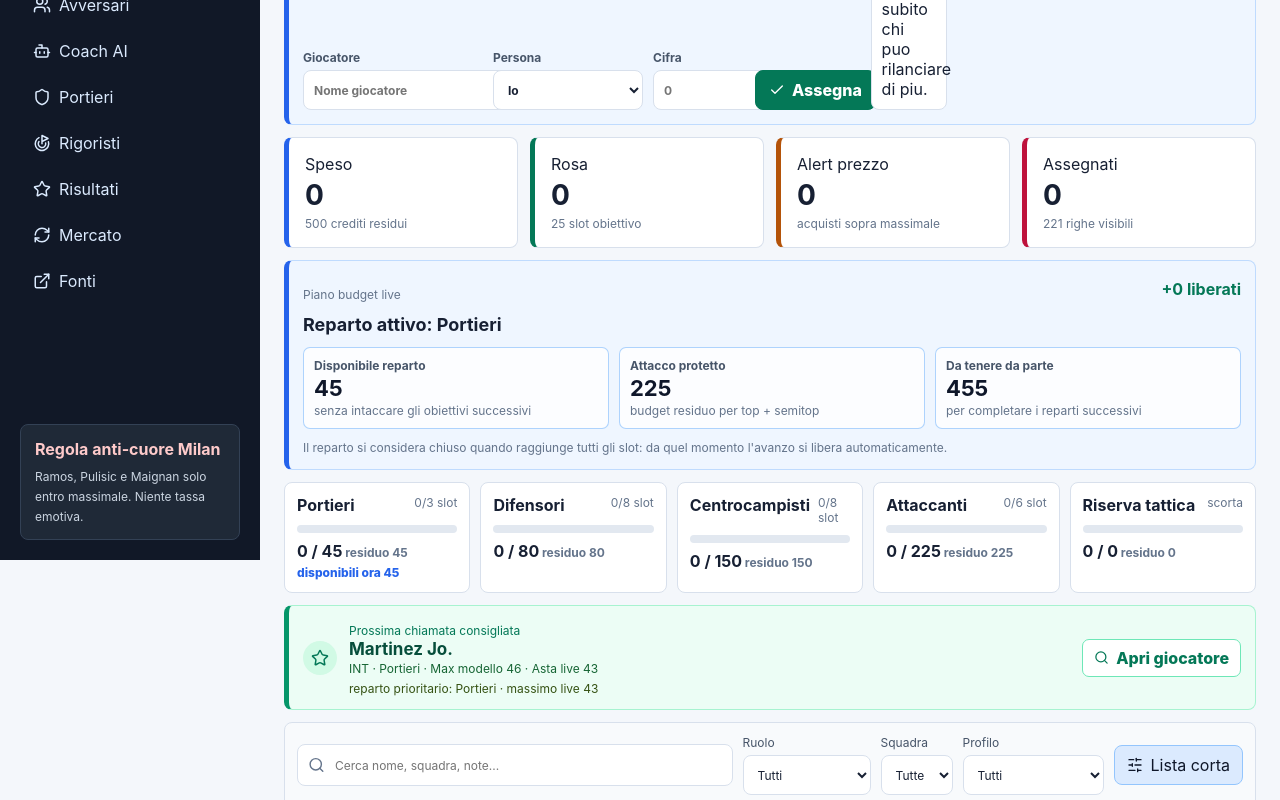
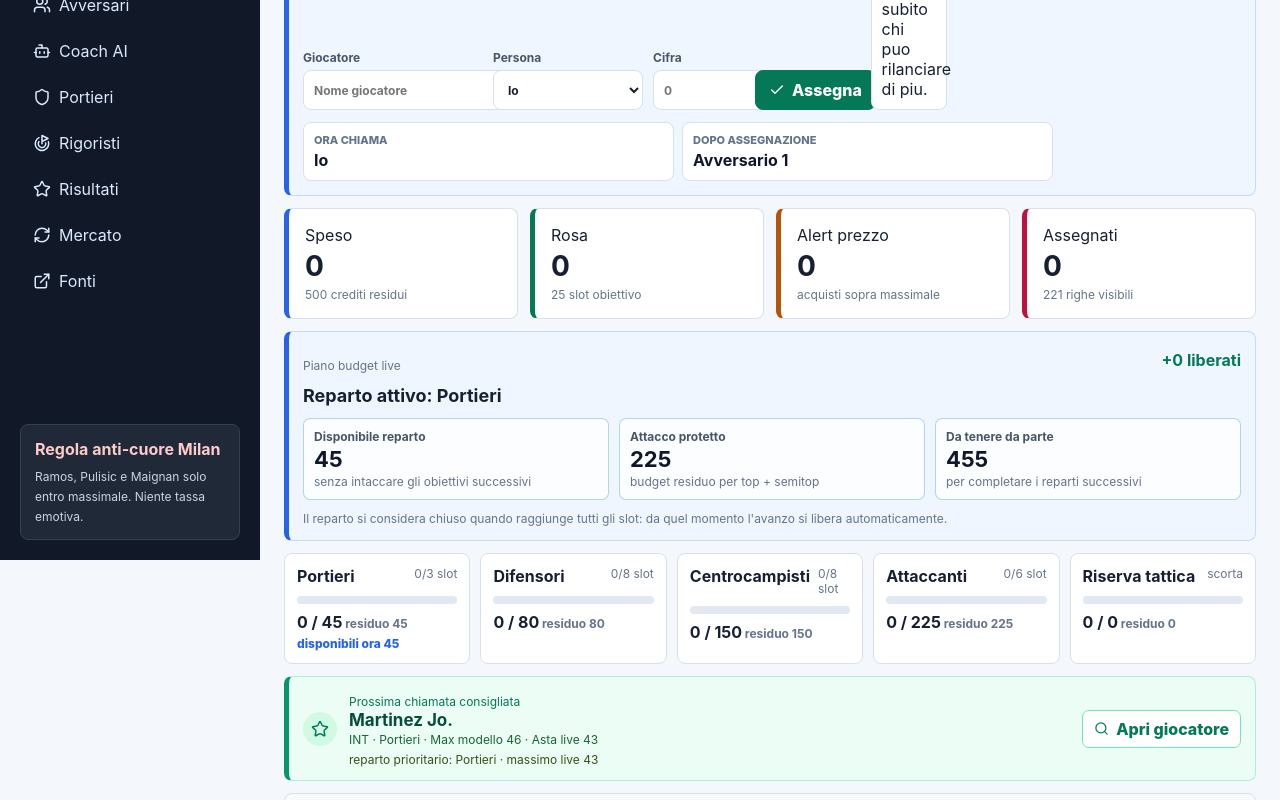
Before and after one commit to Maxilboss93/Fantacalcio, a React (Vite) app: page / in a window 1280 px wide. Shown: the part 240-1040 px from the top of the page. Built offline with nearby package versions, Linux system fonts and the light colour scheme.

Commit message:
Aggiunge giro chiamata avversari

```diff
--- a/src/App.tsx
+++ b/src/App.tsx
@@ -72,9 +72,14 @@ type ManagerRow = {
   estimatedPush: number;
   reading: string;
 };
+type CallTurn = {
+  order: string[];
+  currentCallerId: string;
+};
 
 const storageKey = "fantacalcio-asta-2026-27-state";
 const managerStorageKey = "fantacalcio-asta-2026-27-managers";
+const callTurnStorageKey = "fantacalcio-asta-2026-27-call-turn";
 const views: View[] = ["cockpit", "listone", "rosa", "avversari", "coach", "portieri", "rigoristi", "risultati", "mercato", "fonti"];
 const statuses: Status[] = ["Da chiamare", "Monitor", "Comprato", "Perso", "Evita", "Consigliato"];
 const roleOrder: Role[] = ["P", "D", "C", "A"];
@@ -92,6 +97,14 @@ const defaultManagers: ManagerProfile[] = [
   }))
 ];
 
+function normalizeCallOrder(order: unknown, managers: ManagerProfile[] = defaultManagers) {
+  const validIds = new Set(managers.map((manager) => manager.id));
+  const parsedOrder = Array.isArray(order) ? order.filter((id): id is string => typeof id === "string" && validIds.has(id)) : [];
+  const uniqueOrder = Array.from(new Set(parsedOrder));
+  const missingIds = managers.map((manager) => manager.id).filter((id) => !uniqueOrder.includes(id));
+  return [...uniqueOrder, ...missingIds];
+}
+
 function viewFromHash(): View {
   const hash = window.location.hash.replace("#", "") as View;
   return views.includes(hash) ? hash : "cockpit";
@@ -121,6 +134,24 @@ function loadManagers(): ManagerProfile[] {
     }));
   } catch {
     return defaultManagers;
+  }
+}
+
+function loadCallTurn(): CallTurn {
+  const fallbackOrder = normalizeCallOrder(undefined);
+  try {
+    const raw = localStorage.getItem(callTurnStorageKey);
+    const parsed = raw ? JSON.parse(raw) : {};
+    const order = normalizeCallOrder(parsed.order);
+    return {
+      order,
+      currentCallerId: order.includes(parsed.currentCallerId) ? parsed.currentCallerId : order[0]
+    };
+  } catch {
+    return {
+      order: fallbackOrder,
+      currentCallerId: fallbackOrder[0]
+    };
   }
 }
 
@@ -313,6 +344,8 @@ export function App() {
   const [view, setView] = useState<View>(() => viewFromHash());
   const [auction, setAuction] = useState<Record<string, AuctionPick>>(() => loadAuction());
   const [managers, setManagers] = useState<ManagerProfile[]>(() => loadManagers());
+  const [callTurn, setCallTurn] = useState<CallTurn>(() => loadCallTurn());
+  const [callTurnNotice, setCallTurnNotice] = useState("");
   const [livePlayerName, setLivePlayerName] = useState("");
   const [liveManagerId, setLiveManagerId] = useState("me");
   const [livePrice, setLivePrice] = useState("");
@@ -341,6 +374,12 @@ export function App() {
   useEffect(() => {
     localStorage.setItem(managerStorageKey, JSON.stringify(managers));
   }, [managers]);
+
+  useEffect(() => {
+    const order = normalizeCallOrder(callTurn.order, managers);
+    const currentCallerId = order.includes(callTurn.currentCallerId) ? callTurn.currentCallerId : order[0];
+    localStorage.setItem(callTurnStorageKey, JSON.stringify({ order, currentCallerId }));
+  }, [callTurn, managers]);
 
   useEffect(() => {
     const onHashChange = () => setView(viewFromHash());
@@ -518,6 +557,48 @@ export function App() {
     };
   }), [auction, managers, selectedLivePlayer]);
 
+  const callOrder = useMemo(() => normalizeCallOrder(callTurn.order, managers), [callTurn.order, managers]);
+  const currentCallerId = callOrder.includes(callTurn.currentCallerId) ? callTurn.currentCallerId : callOrder[0];
+  const currentCaller = managers.find((manager) => manager.id === currentCallerId) ?? managers[0];
+  const nextCallerId = callOrder[(callOrder.indexOf(currentCallerId) + 1) % callOrder.length] ?? currentCallerId;
+  const nextCaller = managers.find((manager) => manager.id === nextCallerId) ?? currentCaller;
+
+  function nextCallerMessage(nextManager = nextCaller) {
+    return `Prossima chiamata: ${nextManager.name}.`;
+  }
+
+  function advanceCallTurn() {
+    const nextId = nextCallerId;
+    const nextManager = managers.find((manager) => manager.id === nextId) ?? currentCaller;
+    setCallTurn({ order: callOrder, currentCallerId: nextId });
+    const message = nextCallerMessage(nextManager);
+    setCallTurnNotice(message);
+    return message;
+  }
+
+  function updateCurrentCaller(id: string) {
+    if (!callOrder.includes(id)) return;
+    setCallTurn({ order: callOrder, currentCallerId: id });
+    const manager = managers.find((item) => item.id === id);
+    setCallTurnNotice(manager ? `Ora chiama: ${manager.name}.` : "");
+  }
+
+  function updateCallerPosition(id: string, position: number) {
+    const boundedPosition = Math.max(0, Math.min(callOrder.length - 1, position));
+    const nextOrder = callOrder.filter((managerId) => managerId !== id);
+    nextOrder.splice(boundedPosition, 0, id);
+    const nextCurrentId = nextOrder.includes(currentCallerId) ? currentCallerId : nextOrder[0];
+    setCallTurn({ order: nextOrder, currentCallerId: nextCurrentId });
+    setCallTurnNotice("");
+  }
+
+  function resetCallTurn() {
+    const firstCallerId = callOrder[0];
+    const firstCaller = managers.find((manager) => manager.id === firstCallerId) ?? managers[0];
+    setCallTurn({ order: callOrder, currentCallerId: firstCallerId });
+    setCallTurnNotice(firstCaller ? `Ora chiama: ${firstCaller.name}.` : "");
+  }
+
   function updatePick(player: Player, patch: Partial<AuctionPick>) {
     const key = pickKey(player);
     const current = auction[key];
@@ -528,9 +609,10 @@ export function App() {
       const allowed = smartMaxBid(player);
       if (paid > allowed) {
         window.alert(`${player.name} non e sostenibile a ${formatMoney(paid)} crediti: il piano lascia al massimo ${formatMoney(allowed)} per questo acquisto, proteggendo i reparti successivi.`);
-        return;
+        return false;
       }
     }
+    const shouldAdvanceTurn = Boolean(patch.ownerId) || (patch.status === "Comprato" && current?.status !== "Comprato");
     setAuction((previousAuction) => {
       const nextAuction: Record<string, AuctionPick> = {
         ...previousAuction,
@@ -563,6 +645,8 @@ export function App() {
 
       return nextAuction;
     });
+    if (shouldAdvanceTurn) advanceCallTurn();
+    return true;
   }
 
   function quickBuy(player: Player) {
@@ -599,21 +683,27 @@ export function App() {
       return;
     }
     const status: Status = manager.id === myManager.id ? "Comprato" : "Perso";
-    setAuction((current) => ({
-      ...current,
-      [pickKey(player)]: {
-        ...(current[pickKey(player)] ?? { status: defaultStatusFor(player) }),
-        status,
-        paid,
-        owner: manager.name,
-        ownerId: manager.id
-      }
-    }));
+    const assigned = updatePick(player, {
+      status,
+      paid,
+      owner: manager.name,
+      ownerId: manager.id
+    });
+    if (!assigned) return;
     setLivePrice("");
     setQuery(player.name);
   }
 
-  function buildCoachSnapshot(auctionState: Record<string, AuctionPick> = auction, currentPlayer: Player | null = selectedLivePlayer) {
+  function buildCoachSnapshot(
+    auctionState: Record<string, AuctionPick> = auction,
+    currentPlayer: Player | null = selectedLivePlayer,
+    turnState: CallTurn = { order: callOrder, currentCallerId }
+  ) {
+    const snapshotCallOrder = normalizeCallOrder(turnState.order, managers);
+    const snapshotCurrentCallerId = snapshotCallOrder.includes(turnState.currentCallerId) ? turnState.currentCallerId : snapshotCallOrder[0];
+    const snapshotNextCallerId = snapshotCallOrder[(snapshotCallOrder.indexOf(snapshotCurrentCallerId) + 1) % snapshotCallOrder.length] ?? snapshotCurrentCallerId;
+    const snapshotCurrentCaller = managers.find((manager) => manager.id === snapshotCurrentCallerId);
+    const snapshotNextCaller = managers.find((manager) => manager.id === snapshotNextCallerId);
     const snapshotBought = allPlayers
       .filter((player) => {
         const pick = auctionState[pickKey(player)];
@@ -781,6 +871,14 @@ export function App() {
         paid: auctionState[pickKey(player)]?.paid,
         note: player.note
       })),
+      callTurn: {
+        currentCaller: snapshotCurrentCaller?.name,
+        nextCaller: snapshotNextCaller?.name,
+        order: snapshotCallOrder.map((id, index) => ({
+          position: index + 1,
+          name: managers.find((manager) => manager.id === id)?.name ?? id
+        }))
+      },
       rules: auctionRules
     };
   }
@@ -809,6 +907,8 @@ export function App() {
       text: message
     };
     const detected = detectAssignIntent(message, managers);
+    const nextTurnText = detected ? nextCallerMessage() : "";
+    const optimisticCallTurn = detected ? { order: callOrder, currentCallerId: nextCallerId } : { order: callOrder, currentCallerId };
     const optimisticAuction = detected ? {
       ...auction,
       [pickKey(detected.player)]: {
@@ -828,7 +928,7 @@ export function App() {
     const localMessage: CoachMessage | null = detected ? {
       id: crypto.randomUUID(),
       role: "system",
-      text: `Aggiornato: ${detected.player.name} a ${detected.manager.name} per ${formatMoney(detected.paid)}.`
+      text: `Aggiornato: ${detected.player.name} a ${detected.manager.name} per ${formatMoney(detected.paid)}.${nextTurnText ? `\n${nextTurnText}` : ""}`
     } : null;
     const nextMessages = [...coachMessages, userMessage, ...(localMessage ? [localMessage] : [])];
 
@@ -846,7 +946,7 @@ export function App() {
           message,
           localAction,
           history: nextMessages.slice(-4),
-          snapshot: buildCoachSnapshot(optimisticAuction, detected?.player ?? selectedLivePlayer)
+          snapshot: buildCoachSnapshot(optimisticAuction, detected?.player ?? selectedLivePlayer, optimisticCallTurn)
         })
       });
       const data = await response.json().catch(() => ({}));
@@ -903,7 +1003,7 @@ export function App() {
   function exportState() {
     downloadFile(
       "asta-fantacalcio-2026-27-live.json",
-      JSON.stringify({ exportedAt: new Date().toISOString(), auction, managers }, null, 2),
+      JSON.stringify({ exportedAt: new Date().toISOString(), auction, managers, callTurn: { order: callOrder, currentCallerId } }, null, 2),
       "application/json"
     );
   }
@@ -919,6 +1019,13 @@ export function App() {
         const nextAuction = parsed.auction ?? parsed;
         if (Array.isArray(parsed.managers)) {
           setManagers(defaultManagers.map((fallback, index) => ({ ...fallback, ...(parsed.managers[index] ?? {}), id: fallback.id })));
+        }
+        if (parsed.callTurn && typeof parsed.callTurn === "object") {
+          const importedOrder = normalizeCallOrder(parsed.callTurn.order);
+          setCallTurn({
+            order: importedOrder,
+            currentCallerId: importedOrder.includes(parsed.callTurn.currentCallerId) ? parsed.callTurn.currentCallerId : importedOrder[0]
+          });
         }
         if (!nextAuction || typeof nextAuction !== "object" || Array.isArray(nextAuction)) {
           throw new Error("Invalid auction state");
@@ -1016,6 +1123,9 @@ export function App() {
                 managerId={liveManagerId}
                 price={livePrice}
                 selectedPlayer={selectedLivePlayer}
+                currentCaller={currentCaller}
+                nextCaller={nextCaller}
+                turnNotice={callTurnNotice}
                 onPlayerNameChange={setLivePlayerName}
                 onManagerIdChange={setLiveManagerId}
                 onPriceChange={setLivePrice}
@@ -1182,8 +1292,16 @@ export function App() {
             teamOptions={teamOptions}
             playerName={livePlayerName}
             selectedPlayer={selectedLivePlayer}
+            callOrder={callOrder}
+            currentCallerId={currentCallerId}
+            currentCaller={currentCaller}
+            nextCaller={nextCaller}
+            turnNotice={callTurnNotice}
             onManagerChange={updateManager}
             onPlayerNameChange={setLivePlayerName}
+            onCurrentCallerChange={updateCurrentCaller}
+            onCallerPositionChange={updateCallerPosition}
+            onResetTurn={resetCallTurn}
           />
         ) : null}
         {view === "coach" ? (
@@ -1415,6 +1533,9 @@ function QuickAssignPanel({
   managerId,
   price,
   selectedPlayer,
+  currentCaller,
+  nextCaller,
+  turnNotice,
   onPlayerNameChange,
   onManagerIdChange,
   onPriceChange,
@@ -1427,6 +1548,9 @@ function QuickAssignPanel({
   managerId: string;
   price: string;
   selectedPlayer: Player | null;
+  currentCaller: ManagerProfile;
+  nextCaller: ManagerProfile;
+  turnNotice: string;
   onPlayerNameChange: (value: string) => void;
   onManagerIdChange: (value: string) => void;
   onPriceChange: (value: string) => void;
@@ -1500,6 +1624,18 @@ function QuickAssignPanel({
           <span>Seleziona un giocatore per vedere subito chi puo rilanciare di piu.</span>
         )}
       </div>
+
+      <div className="turn-strip" aria-live="polite">
+        <div>
+          <span>Ora chiama</span>
+          <strong>{currentCaller.name}</strong>
+        </div>
+        <div>
+          <span>Dopo assegnazione</span>
+          <strong>{nextCaller.name}</strong>
+        </div>
+        {turnNotice ? <p>{turnNotice}</p> : null}
+      </div>
     </section>
   );
 }
@@ -1510,17 +1646,35 @@ function ManagersView({
   teamOptions,
   playerName,
   selectedPlayer,
+  callOrder,
+  currentCallerId,
+  currentCaller,
+  nextCaller,
+  turnNotice,
   onManagerChange,
-  onPlayerNameChange
+  onPlayerNameChange,
+  onCurrentCallerChange,
+  onCallerPositionChange,
+  onResetTurn
 }: {
   managers: ManagerProfile[];
   managerRows: ManagerRow[];
   teamOptions: string[];
   playerName: string;
   selectedPlayer: Player | null;
+  callOrder: string[];
+  currentCallerId: string;
+  currentCaller: ManagerProfile;
+  nextCaller: ManagerProfile;
+  turnNotice: string;
   onManagerChange: (id: string, patch: Partial<ManagerProfile>) => void;
   onPlayerNameChange: (value: string) => void;
+  onCurrentCallerChange: (id: string) => void;
+  onCallerPositionChange: (id: string, position: number) => void;
+  onResetTurn: () => void;
 }) {
+  const orderedRows = [...managerRows].sort((a, b) => callOrder.indexOf(a.manager.id) - callOrder.indexOf(b.manager.id));
+
   return (
     <>
       <section className="manager-controls">
@@ -1547,10 +1701,35 @@ function ManagersView({
         ) : null}
       </section>
 
+      <section className="turn-panel" aria-label="Giro chiamata asta">
+        <label>
+          Ora chiama
+          <select value={currentCallerId} onChange={(event) => onCurrentCallerChange(event.target.value)}>
+            {callOrder.map((id, index) => {
+              const manager = managers.find((item) => item.id === id);
+              return manager ? <option key={id} value={id}>{index + 1}. {manager.name}</option> : null;
+            })}
+          </select>
+        </label>
+        <div>
+          <span>Prossimo dopo assegnazione</span>
+          <strong>{nextCaller.name}</strong>
+        </div>
+        <div>
+          <span>Turno corrente</span>
+          <strong>{currentCaller.name}</strong>
+        </div>
+        <button className="ghost" type="button" onClick={onResetTurn}>
+          <RotateCcw size={15} /> Reset giro
+        </button>
+        {turnNotice ? <p>{turnNotice}</p> : null}
+      </section>
+
       <section className="table-wrap managers-table">
         <table>
           <thead>
             <tr>
+              <th>Giro</th>
               <th>Persona</th>
               <th>Cuore</th>
               <th>Vibe</th>
@@ -1564,8 +1743,20 @@ function ManagersView({
             </tr>
           </thead>
           <tbody>
-            {managerRows.map((row) => (
+            {orderedRows.map((row) => (
               <tr key={row.manager.id} className={row.manager.id === "me" ? "my-manager-row" : ""}>
+                <td data-label="Giro">
+                  <select
+                    value={callOrder.indexOf(row.manager.id)}
+                    onChange={(event) => onCallerPositionChange(row.manager.id, Number(event.target.value))}
+                    aria-label={`Posizione giro chiamata per ${row.manager.name}`}
+                  >
+                    {callOrder.map((id, index) => {
+                      const manager = managers.find((item) => item.id === id);
+                      return <option key={id} value={index}>{index + 1}. {manager?.name ?? id}</option>;
+                    })}
+                  </select>
+                </td>
                 <td data-label="Persona">
                   <input
                     value={row.manager.name}
--- a/src/styles.css
+++ b/src/styles.css
@@ -312,6 +312,55 @@ h2 {
   font-size: 18px;
 }
 
+.turn-strip {
+  grid-column: 1 / -1;
+  display: grid;
+  grid-template-columns: repeat(2, minmax(0, 1fr)) minmax(180px, auto);
+  gap: 8px;
+  align-items: stretch;
+}
+
+.turn-strip > div,
+.turn-strip > p,
+.turn-panel {
+  border: 1px solid #d8e0ec;
+  border-radius: 8px;
+  background: #ffffff;
+}
+
+.turn-strip > div {
+  padding: 10px;
+}
+
+.turn-strip > p {
+  margin: 0;
+  padding: 10px;
+  color: #047857;
+  font-size: 13px;
+  font-weight: 800;
+}
+
+.turn-strip span,
+.turn-strip strong,
+.turn-panel span,
+.turn-panel strong {
+  display: block;
+}
+
+.turn-strip span,
+.turn-panel span {
+  color: #64748b;
+  font-size: 11px;
+  font-weight: 800;
+  text-transform: uppercase;
+}
+
+.turn-strip strong,
+.turn-panel strong {
+  margin-top: 3px;
+  color: #0f172a;
+}
+
 .manager-controls {
   display: flex;
   gap: 12px;
@@ -336,8 +385,41 @@ h2 {
   color: #64748b;
 }
 
+.turn-panel {
+  display: grid;
+  grid-template-columns: minmax(220px, 1fr) repeat(2, minmax(150px, 0.75fr)) auto;
+  gap: 10px;
+  align-items: end;
+  margin-bottom: 12px;
+  padding: 12px;
+}
+
+.turn-panel label {
+  display: grid;
+  gap: 5px;
+  color: #475569;
+  font-size: 12px;
+  font-weight: 700;
+}
+
+.turn-panel > div {
+  min-height: 40px;
+  padding: 7px 10px;
+  border: 1px solid #e2e8f0;
+  border-radius: 8px;
+  background: #f8fafc;
+}
+
+.turn-panel > p {
+  grid-column: 1 / -1;
+  margin: 0;
+  color: #047857;
+  font-size: 13px;
+  font-weight: 800;
+}
+
 .managers-table table {
-  min-width: 1100px;
+  min-width: 1200px;
 }
 
 .managers-table input[type="number"] {
@@ -1641,8 +1723,13 @@ textarea {
   .quick-assign,
   .quick-fields,
   .quick-scout,
+  .turn-strip,
   .coach-layout {
     grid-template-columns: 1fr;
+  }
+
+  .turn-panel {
+    grid-template-columns: 1fr 1fr;
   }
 
   textarea {
@@ -2000,6 +2087,15 @@ textarea {
     min-width: 0;
   }
 
+  .turn-panel {
+    grid-template-columns: 1fr;
+    padding: 10px;
+  }
+
+  .turn-panel .ghost {
+    width: 100%;
+  }
+
   .stars,
   .max,
   .positive,
```
Also changed, not shown: 2 other files (tests, documents, lock files or other folders).
